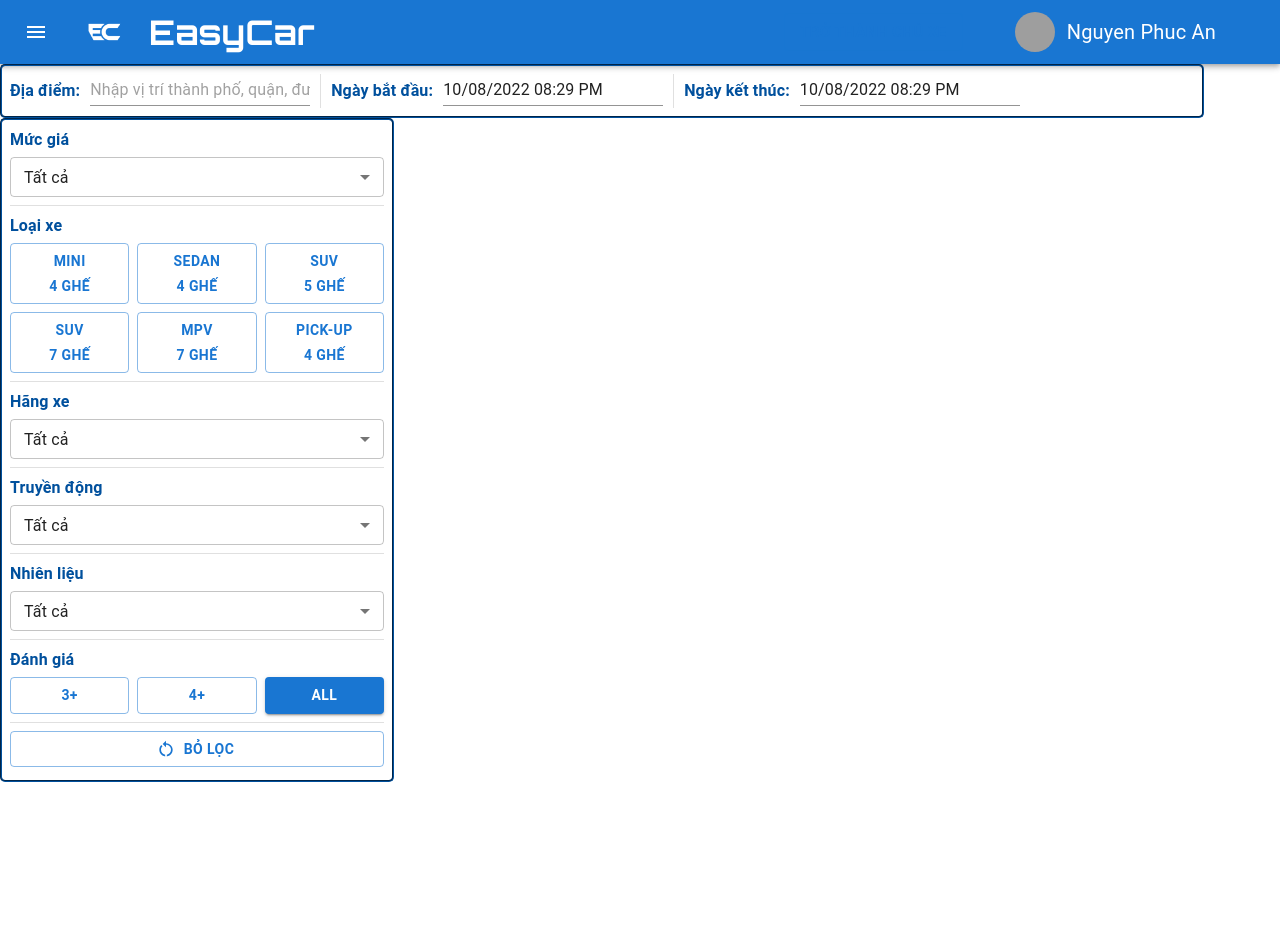
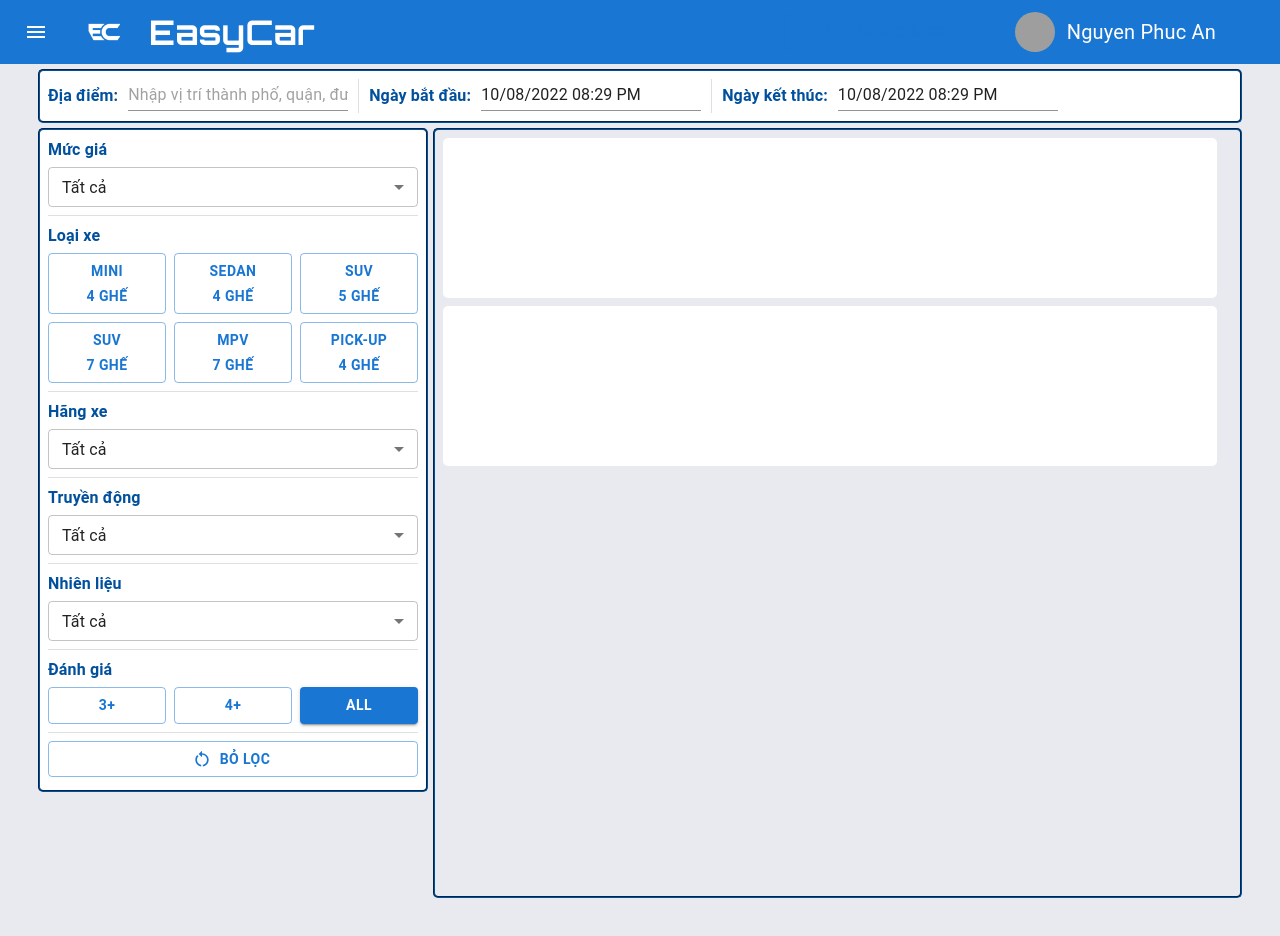
Before and after one commit to khoa1412001/FE-EasyCar, a React (Create React App) app: page / in a window 1280 px wide. Shown: the top 936 px of the page. Before the commit the page ends 800 px from the top, so only its background shows below. Built offline with nearby package versions, Linux system fonts and the light colour scheme; grey boxes are pictures that could not be loaded.

Commit message:
Update Caritem

```diff
--- /dev/null
+++ b/src/pages/FilterPage/components/CarItem/index.jsx
@@ -0,0 +1,26 @@
+import React from 'react'
+import "assets/style.scss";
+import variables from "assets/_variable.scss";
+import "./style.scss";
+import { Stack } from "@mui/system";
+import { Box, Grid, TextField, Typography } from "@mui/material";
+import { DateTimePicker, LocalizationProvider } from "@mui/x-date-pickers";
+import { AdapterMoment } from "@mui/x-date-pickers/AdapterMoment";
+import moment from "moment";
+import Divider from "@mui/material/Divider";
+
+function CarItem() {
+  return (
+    <Stack className='carlist-container' padding={1} spacing={1} flexWrap='nowrap'>
+        <Box className='caritem-container'>
+
+        </Box>
+        <Box className='caritem-container'>
+
+        </Box>
+
+    </Stack>
+  )
+}
+
+export default CarItem
--- /dev/null
+++ b/src/pages/FilterPage/components/CarItem/style.scss
@@ -0,0 +1,18 @@
+@import '../../../../assets/variable';
+
+.carlist-container {
+    width: 789px;
+    height: 750px;
+    border-radius: 5px;
+    overflow-y: auto;
+    border-style: groove;
+    border-color: $main-lighter-color;
+    border-width: 2px;
+}
+
+.caritem-container {
+    width: 774px;
+    min-height: 160px;
+    border-radius: 5px;
+    background-color: white;
+}
--- a/src/pages/FilterPage/components/DateLocationFillter/style.scss
+++ b/src/pages/FilterPage/components/DateLocationFillter/style.scss
@@ -7,7 +7,7 @@
     border-style: groove;
     border-color: $main-lighter-color;
     border-width: 2px;
-
+    background-color: white;
     &__text {
         color:$main-lighter-color;
     }
--- a/src/pages/FilterPage/index.jsx
+++ b/src/pages/FilterPage/index.jsx
@@ -3,13 +3,27 @@ import { Box } from '@mui/material';
 import Header from 'components/Header';
 import Fillter from 'pages/FilterPage/components/Fillter'
 import DateLocationFillter from './components/DateLocationFillter';
+import CarItem from './components/CarItem';
+import { Stack } from "@mui/system";
+import 'pages/FilterPage/style.scss'
 
 function FilterPage() {
   return (
     <Box>
       <Header/>
-      <DateLocationFillter/>
-      <Fillter/>
+      <Box className='fillter-page-bg'>
+        <Box className='fillter-page-container' paddingTop={'5px'}>
+          <Box className='fillter-page-container__datetimecontainer' paddingBottom={'5px'}>
+            <DateLocationFillter/>
+          </Box>
+          <Stack direction={'row'}>
+            <Fillter/>
+            <Box paddingLeft={'5px'}>
+              <CarItem/>
+            </Box>
+          </Stack>
+        </Box>
+      </Box>
     </Box>
   )
 }
--- /dev/null
+++ b/src/pages/FilterPage/style.scss
@@ -0,0 +1,19 @@
+@import '../../assets/variable';
+
+.fillter-page-bg {
+    background-color: $main-grey-color;
+    height: 1000px;
+}
+
+.fillter-page-container {
+    height: 900px;
+    min-height: 500px;
+    width: 1204px;
+    background-color: $main-grey-color;
+    margin: auto;
+
+    &__datetimecontainer {
+        width: fit-content;
+        height: fit-content;
+    }
+}
```
